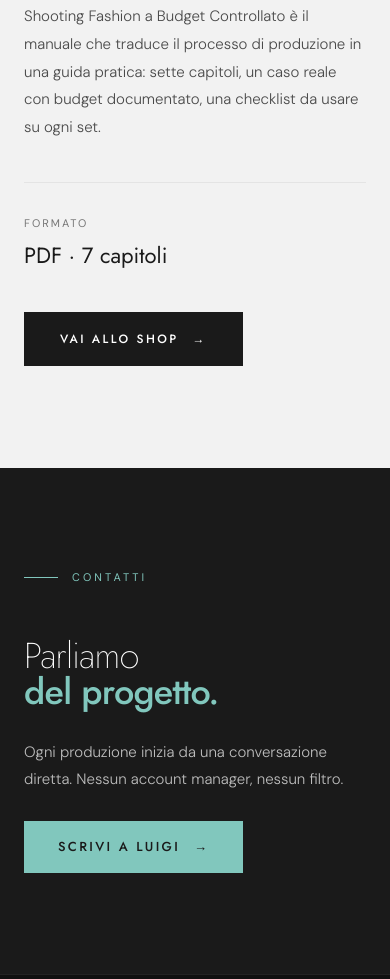
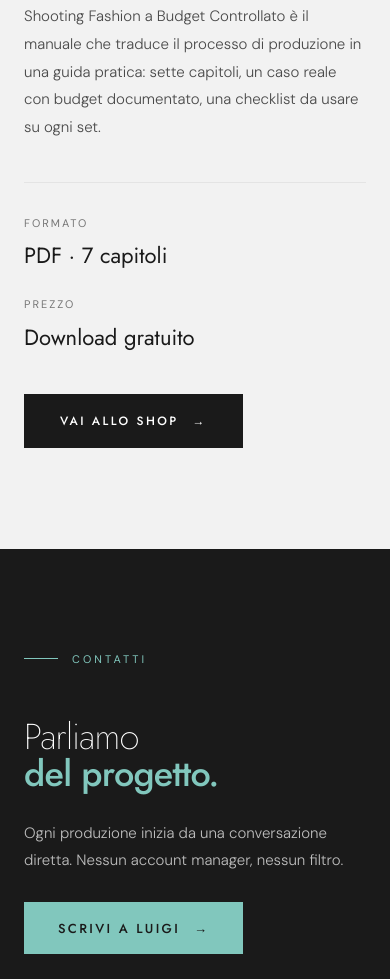
Before and after one commit to Losco32/production32-site, a plain HTML site: page index.html in a window 390 px wide. Shown: the part 6981-7960 px from the top of the page. Drawn offline with Linux system fonts and the light colour scheme.

Commit message:
Il manuale: voce 'Prezzo · Download gratuito' accanto al formato
Il pulsante 'Vai allo shop' resta (scelta voluta per futuri titoli a
pagamento); la riga comunica che il manuale attuale è gratuito e si toglie
quando uscirà un titolo a pagamento. Su mobile le voci vanno a capo intere.

Co-Authored-By: Claude Opus 5.5 <noreply@anthropic.com>
Claude-Session: https://claude.ai/code/session_015tfrc6AdzaGbGC1QWPcfnN

```diff
--- a/index.html
+++ b/index.html
@@ -267,10 +267,10 @@ nav.sc .nav-logo img{height:24px}
 .pub-cover-img{width:100%;display:block;box-shadow:0 32px 80px rgba(26,26,26,.22)}
 .pub-cover-ph{aspect-ratio:3/4;background:var(--n);display:flex;align-items:center;justify-content:center;color:var(--gm);font-family:var(--fh);letter-spacing:.2em;text-transform:uppercase;font-size:12px;box-shadow:0 32px 80px rgba(26,26,26,.16)}
 .pub-desc{font-size:clamp(15px,1.25vw,17px);font-weight:300;line-height:1.85;color:var(--g);margin-top:32px;max-width:500px}
-.pub-meta{display:flex;gap:48px;margin-top:40px;padding-top:32px;border-top:1px solid var(--gb)}
+.pub-meta{display:flex;flex-wrap:wrap;gap:24px 48px;margin-top:40px;padding-top:32px;border-top:1px solid var(--gb)}
 .pub-meta-item{display:flex;flex-direction:column;gap:8px}
 .pub-meta-lbl{font-size:11px;letter-spacing:.18em;text-transform:uppercase;color:var(--gm)}
-.pub-meta-val{font-family:var(--fh);font-weight:400;font-size:22px;color:var(--n)}
+.pub-meta-val{white-space:nowrap;font-family:var(--fh);font-weight:400;font-size:22px;color:var(--n)}
 .pub-cta{display:inline-flex;align-items:center;gap:14px;font-family:var(--fh);font-size:12px;font-weight:500;letter-spacing:.2em;text-transform:uppercase;color:var(--w);background:var(--n);padding:18px 36px;margin-top:40px;transition:background .4s var(--ease),gap .35s}
 .pub-cta span{transition:transform .35s var(--ease)}
 .pub-cta:hover{background:var(--td);gap:20px}
@@ -591,6 +591,7 @@ body.pg-out{opacity:0;transition:opacity .15s var(--ease)}
       <p class="pub-desc rv d2">Shooting Fashion a Budget Controllato è il manuale che traduce il processo di produzione in una guida pratica: sette capitoli, un caso reale con budget documentato, una checklist da usare su ogni set.</p>
       <div class="pub-meta rv d3">
         <div class="pub-meta-item"><span class="pub-meta-lbl">Formato</span><span class="pub-meta-val">PDF · 7 capitoli</span></div>
+        <div class="pub-meta-item"><span class="pub-meta-lbl">Prezzo</span><span class="pub-meta-val">Download gratuito</span></div>
       </div>
       <a href="https://payhip.com/b/OfiBp" target="_blank" rel="noopener" class="pub-cta rv d4">Vai allo shop <span>&rarr;</span></a>
     </div>
```
